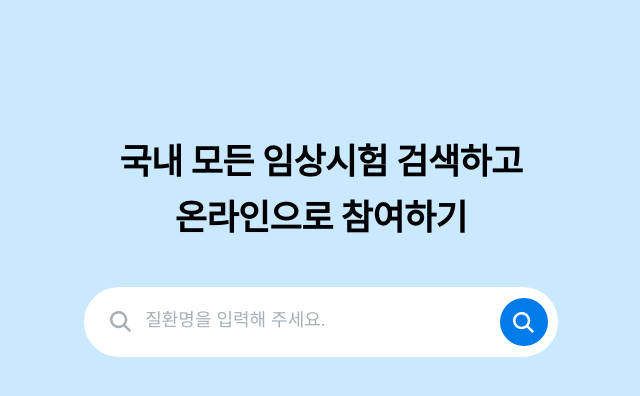
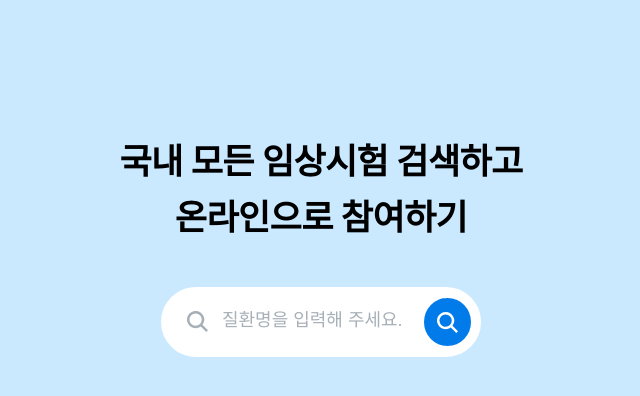
Before and after one commit to 1two13/wanted-10th-2, a React (Create React App) app: page / in a window 1280 px wide. Shown: the top 396 px of the page, without its empty margins (319-959 px from the left). Built offline with nearby package versions, Linux system fonts and the light colour scheme; the HTML template or start-up script is replaced by a standard one.

Commit message:
design: css width 수정

```diff
--- a/src/styles/SearchBarStyles.ts
+++ b/src/styles/SearchBarStyles.ts
@@ -5,7 +5,7 @@ const Div = styled.div<SearchBarDivProps>`
   display: flex;
   justify-content: space-between;
   align-items: center;
-  width: 37%;
+  width: 25%;
   height: 70px;
   margin: 0 auto;
   margin-bottom: 0.5%;
--- a/src/styles/SuggestedListStyles.ts
+++ b/src/styles/SuggestedListStyles.ts
@@ -2,7 +2,7 @@ import styled from 'styled-components';
 
 const Div = styled.div`
   display: flex;
-  width: 37%;
+  width: 25%;
   min-height: 150px;
   margin: 0 auto;
   padding: 3% 2% 2% 2%;
```
